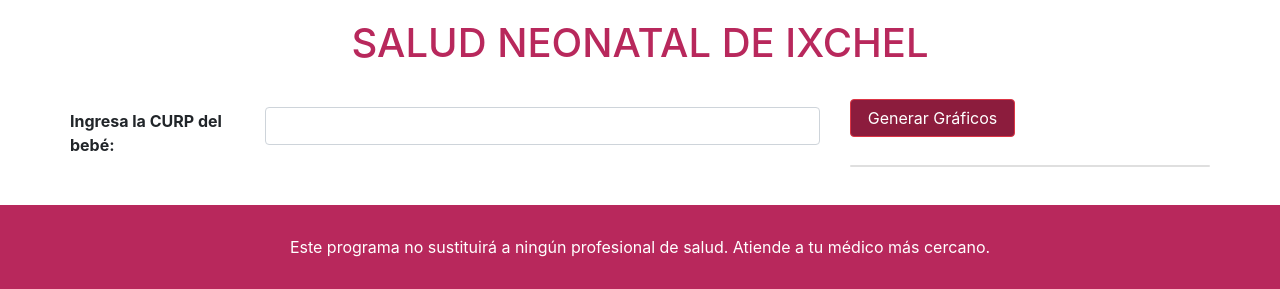
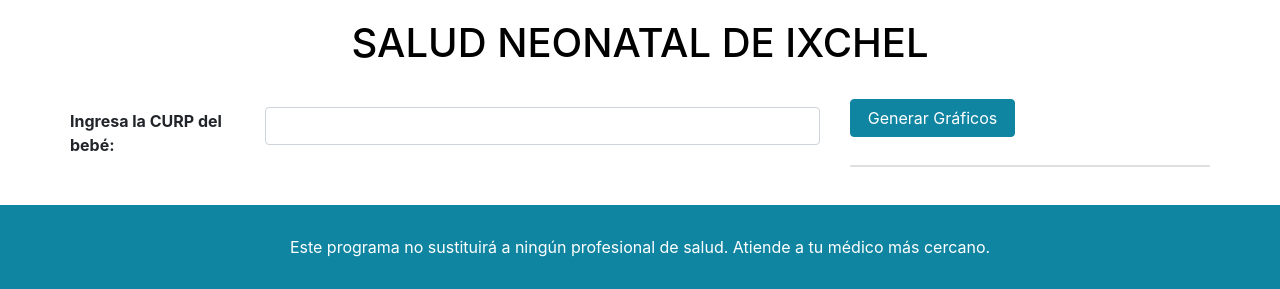
Before and after one commit to marisol160/ixchel-app-main, a Flask app: page / in a window 1280 px wide. Shown: the part 961-1250 px from the top of the page. Run offline with Flask 3, Linux system fonts and the light colour scheme; some libraries are stand-ins or nearby versions.

Commit message:
index.html

```diff
--- a/templates/index.html
+++ b/templates/index.html
@@ -32,7 +32,7 @@
       }
 
       h1 {
-        color: #b8285c;
+        color: #000000;
         text-align: center;
         margin-top: 20px;
       }
@@ -92,7 +92,7 @@
       }
 
       footer {
-        background-color: #b8285c;
+        background-color: #1085a2;
         color: white;
         padding: 20px;
         text-align: center;
@@ -111,7 +111,7 @@
   </head>
 
   <body>
-    <img src="https://i.ibb.co/qmmLWp0/marco.jpg" />
+    <img src="https://i.ibb.co/HPbNWYK/marco1.jpg" />
     <div class="container">
       <div class="row"></div>
 
@@ -139,7 +139,7 @@
           <button
             onclick="generateCharts()"
             class="btn btn-danger btn-block mb-2"
-            style="background-color: #8c1c3d; border-color: #8C1C3D5"
+            style="background-color: #1085a2; border-color: #1085a2"
           >
             Generar Gráficos
           </button>
@@ -343,7 +343,7 @@
 
               const image = document.createElement("img");
               image.classList.add("card-img-top");
-              image.src = "https://i.ibb.co/mtpX3VS/marcoextenso.png";
+              image.src = "https://i.ibb.co/4PHjXg0/original.png";
               image.alt = "";
 
               cardBodyDiv.appendChild(image);
@@ -370,7 +370,7 @@
               boton.onclick = function () {
                 generatePDF();
               };
-              boton.style.backgroundColor = "#8c1c3d";
+              boton.style.backgroundColor = "#1085A2";
               datosInfanteDiv.appendChild(boton);
             }
           },
```
